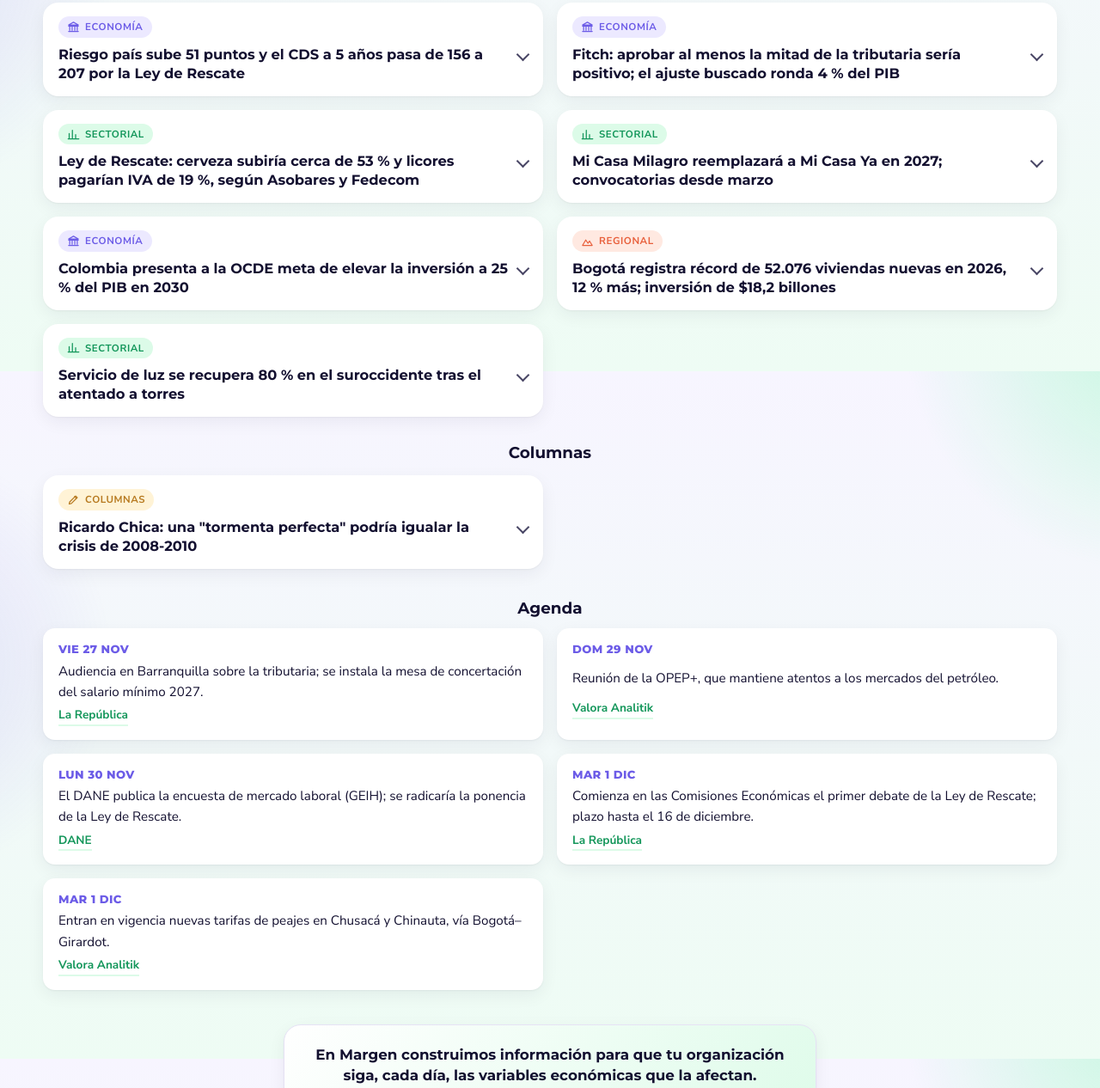
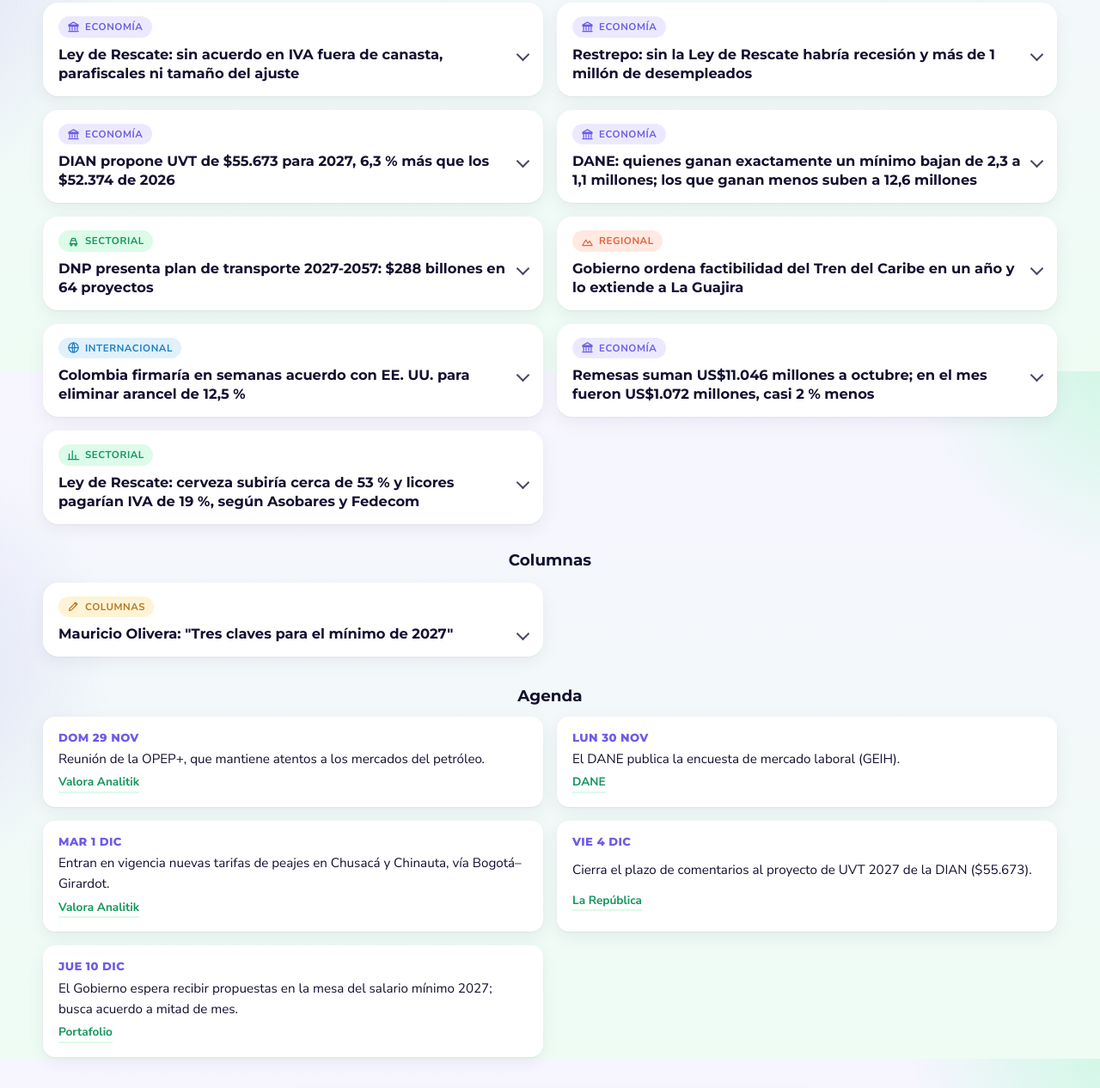
Before and after one commit to andrestrigosr-ops/resumen-economico, a plain HTML site: page index.html in a window 1280 px wide. Shown: the part 368-1634 px from the top of the page at 86% size. Drawn offline with Linux system fonts and the light colour scheme.

Commit message:
Resumen 28 nov 2026
Co-Authored-By: Claude Sonnet 5.5 <noreply@anthropic.com>
Claude-Session: https://claude.ai/code/session_016qAKpd2c2daH3KfJhQs4fg

```diff
--- a/index.html
+++ b/index.html
@@ -159,44 +159,50 @@ li.destacada{outline:3px solid var(--mint);outline-offset:3px}
 <div id="contenido">
 <!-- INICIO CONTENIDO -->
   <h1>Economía Hoy</h1>
-  <p class="fecha">Viernes 27 de noviembre de 2026 · actualizado a las 6:00 a. m. (hora de Bogotá)</p>
+  <p class="fecha">Sábado 28 de noviembre de 2026 · actualizado a las 12:00 a. m. (hora de Bogotá)</p>
   <h2 class="seccion-titulo">Noticias</h2>
   <ol>
     <li><span class="tag">Economía</span>
-      <h3 class="titular">Riesgo país sube 51 puntos y el CDS a 5 años pasa de 156 a 207 por la Ley de Rescate</h3>
-      <p>Entre el 13 y el 25/11/2026 (Bloomberg); el TES a 10 años llegó a 13,26 %. Influyen las dudas sobre el articulado, la reversión de medidas del IVA y el impuesto de renta corporativo. El primer debate empezaría el martes. <a href="https://www.larepublica.co/economia/riesgo-pais-subio-51-puntos-a-niveles-de-hace-siete-meses-por-la-ley-de-rescate-4533495">La República, 26/11/2026</a></p></li>
+      <h3 class="titular">Ley de Rescate: sin acuerdo en IVA fuera de canasta, parafiscales ni tamaño del ajuste</h3>
+      <p>El ponente Santiago Castro dijo el 27/11/2026 que el diálogo sigue el fin de semana y busca cerrar la ponencia a inicios de la próxima semana. El Gobierno ya renunció al IVA sobre la canasta familiar y a la medicina prepagada. El primer debate no está confirmado. <a href="https://www.larepublica.co/economia/todavia-no-hay-acuerdos-sobre-lo-fundamental-en-la-ley-de-rescate-economico-4535462">La República, 27/11/2026</a></p></li>
     <li><span class="tag">Economía</span>
-      <h3 class="titular">Fitch: aprobar al menos la mitad de la tributaria sería positivo; el ajuste buscado ronda 4 % del PIB</h3>
-      <p>Según un informe de Itaú que cita a Fitch, descartó un impago inmediato si no se obtienen $30 billones (1,4 % del PIB). Itaú ve una referencia de 6,95 % para el salario mínimo, con inflación esperada de 6,8 %. <a href="https://www.larepublica.co/economia/aprobar-al-menos-la-mitad-de-la-tributaria-seria-positivo-para-evaluacion-de-fitch-4534164">La República, 26/11/2026</a></p></li>
+      <h3 class="titular">Restrepo: sin la Ley de Rescate habría recesión y más de 1 millón de desempleados</h3>
+      <p>El vicepresidente dijo en la Asamblea de Anif que se requiere un ajuste fiscal cercano a 4,7 % del PIB hasta 2030, y que los nuevos tributos deben recaer en quienes tienen mayor capacidad económica. <a href="https://www.larepublica.co/economia/restrepo-advierte-que-colombia-podria-entrar-en-recesion-si-se-hunde-la-ley-de-rescate-economico-4535293">La República, 27/11/2026</a></p></li>
+    <li><span class="tag">Economía</span>
+      <h3 class="titular">DIAN propone UVT de $55.673 para 2027, 6,3 % más que los $52.374 de 2026</h3>
+      <p>El proyecto de resolución, publicado el 25/11/2026, usa el IPC de ingresos medios certificado por el DANE (6,30 %). Los comentarios se reciben hasta el 4/12/2026; la resolución rige desde el día siguiente a su publicación. <a href="https://www.larepublica.co/economia/la-dian-plantea-subir-la-uvt-a-55-673-en-2027-un-aumento-de-6-3-frente-a-este-ano-4535269">La República, 27/11/2026</a></p></li>
+    <li><span class="tag">Economía</span>
+      <h3 class="titular">DANE: quienes ganan exactamente un mínimo bajan de 2,3 a 1,1 millones; los que ganan menos suben a 12,6 millones</h3>
+      <p>Según cifras del DANE citadas el 27/11/2026, quienes ganan menos de un mínimo pasaron de 11,4 a 12,6 millones y quienes ganan entre uno y dos mínimos suman 6,9 millones. <a href="https://www.larepublica.co/economia/personas-que-ganan-un-minimo-pasaron-de-2-3-millones-en-2025-a-1-1-millones-este-ano-4535335">La República, 27/11/2026</a></p></li>
+    <li><span class="tag">Sectorial</span>
+      <h3 class="titular">DNP presenta plan de transporte 2027-2057: $288 billones en 64 proyectos</h3>
+      <p>Carreteras suman $148,4 billones y trenes $110 billones. La fase 1 (36 proyectos) cuesta $179 billones. Meta: bajar costos logísticos de 15,6 % a 13,5 % de las ventas en 2035. Son proyecciones, sin financiación garantizada. <a href="https://www.portafolio.co/economia/infraestructura/dnp-proyecta-invertir-288-billones-en-64-proyectos-de-transporte-para-conectar-a-colombia-durante-tres-decadas-507269">Portafolio, 27/11/2026</a></p></li>
+    <li><span class="tag">Regional</span>
+      <h3 class="titular">Gobierno ordena factibilidad del Tren del Caribe en un año y lo extiende a La Guajira</h3>
+      <p>El presidente De la Espriella anunció el 27/11/2026 estudios a cargo de MinTransporte y la FDN. La prefactibilidad de Findeter estimó $6,6 billones para 359 km entre Cartagena y Valledupar, con enlace en Chiriguaná. <a href="https://www.valoraanalitik.com/de-la-espriella-ordena-realizar-estudios-definitivos-construir-tren-del-caribe/">Valora Analitik, 27/11/2026</a></p></li>
+    <li><span class="tag">Internacional</span>
+      <h3 class="titular">Colombia firmaría en semanas acuerdo con EE. UU. para eliminar arancel de 12,5 %</h3>
+      <p>El ministro de Comercio, Mauricio Gómez, dijo el 27/11/2026 que EE. UU. aplica ese arancel desde julio (Sección 301) y que Colombia expidió el Decreto 1444 contra importaciones con trabajo forzoso. Prevé firmar con Japón en marzo. <a href="https://www.valoraanalitik.com/de-la-espriella-firmara-acuerdo-ee-uu-eliminar-aranceles-convenio-japon/">Valora Analitik, 27/11/2026</a></p></li>
+    <li><span class="tag">Economía</span>
+      <h3 class="titular">Remesas suman US$11.046 millones a octubre; en el mes fueron US$1.072 millones, casi 2 % menos</h3>
+      <p>Según datos del Banco de la República, el acumulado de 2026 ya supera el total de 2023 (US$10.091 millones), pero está por debajo de 2024 (US$11.848 millones) y 2025 (US$13.098 millones). <a href="https://www.larepublica.co/economia/los-ingresos-por-remesas-alcanzaron-us-11-046-millones-con-corte-a-octubre-4535912">La República, 27/11/2026</a></p></li>
     <li><span class="tag">Sectorial</span>
       <h3 class="titular">Ley de Rescate: cerveza subiría cerca de 53 % y licores pagarían IVA de 19 %, según Asobares y Fedecom</h3>
       <p>El texto de MinHacienda suma $330 por grado alcoholimétrico y 10 % sobre el precio al público a la cerveza; en licores, IVA de 5 % a 19 %. Fedecom: 450.000 tiendas venden 92 % de la cerveza. <a href="https://www.larepublica.co/economia/la-cerveza-en-las-tiendas-de-barrio-seria-alrededor-de-50-mas-cara-con-la-ley-de-rescate-4534705">La República, 27/11/2026</a></p></li>
-    <li><span class="tag">Sectorial</span>
-      <h3 class="titular">Mi Casa Milagro reemplazará a Mi Casa Ya en 2027; convocatorias desde marzo</h3>
-      <p>MinVivienda proyecta $20,16 billones para vivienda y agua en el cuatrienio y $5 billones por Obras por Impuestos. Depende de vigencias futuras con Hacienda y del Plan de Desarrollo. El sismo dejó $19,7 billones en daños de vivienda. <a href="https://www.larepublica.co/economia/subsidios-de-vivienda-regresaran-en-2027-con-el-programa-mi-casa-milagro-4534053">La República, 26/11/2026</a></p></li>
-    <li><span class="tag">Economía</span>
-      <h3 class="titular">Colombia presenta a la OCDE meta de elevar la inversión a 25 % del PIB en 2030</h3>
-      <p>La viceministra Daniella Restrepo expuso las prioridades del Plan de Desarrollo 2026-2030: agroindustria, bioeconomía y minerales de la transición, además de simplificar trámites y barreras a proyectos. <a href="https://www.valoraanalitik.com/colombia-presento-ante-la-ocde-su-plan-para-transformar-la-economia-al-2030/">Valora Analitik, 26/11/2026</a></p></li>
-    <li><span class="tag">Regional</span>
-      <h3 class="titular">Bogotá registra récord de 52.076 viviendas nuevas en 2026, 12 % más; inversión de $18,2 billones</h3>
-      <p>Camacol: la VIS superó 40.000 unidades y la No VIS bajó de 13.595 a 11.918. Las ventas VIS sumaron $10,695 billones. Los municipios aledaños de Cundinamarca cayeron 9 %. <a href="https://www.valoraanalitik.com/bogota-alcanzo-maximo-historico-de-vivienda-nueva-en-2026-registro-52-076-unidades-vis-siguen-liderando/">Valora Analitik, 26/11/2026</a></p></li>
-    <li><span class="tag">Sectorial</span>
-      <h3 class="titular">Servicio de luz se recupera 80 % en el suroccidente tras el atentado a torres</h3>
-      <p>Sin fecha de recuperación total para los departamentos afectados, según el reporte del 26/11/2026. El día anterior XM reportaba 68 % de la demanda restablecida. <a href="https://www.larepublica.co/economia/servicio-de-luz-se-ha-recuperado-en-80-tras-atentado-a-torres-en-el-suroccidente-4533987">La República, 26/11/2026</a></p></li>
   </ol>
   <h2 class="seccion-titulo">Columnas</h2>
   <ol>
     <li><span class="tag">Columnas</span>
-      <h3 class="titular">Ricardo Chica: una "tormenta perfecta" podría igualar la crisis de 2008-2010</h3>
-      <p>Portafolio, 25/11/2026. Plantea que la fragilidad financiera, la guerra en Medio Oriente y el desinfle de la burbuja de la IA podrían combinarse, con riesgo de crisis de deuda. <a href="https://www.portafolio.co/opinion/analisis/recesion-o-depresion-507119">Portafolio</a></p></li>
+      <h3 class="titular">Mauricio Olivera: "Tres claves para el mínimo de 2027"</h3>
+      <p>La República, 27/11/2026. Columna del vicerrector financiero de la U. de los Andes sobre la discusión del salario mínimo de 2027. <a href="https://www.larepublica.co/analisis/mauricio-olivera-2736594/tres-claves-para-el-minimo-de-2027-4534766">La República</a></p></li>
   </ol>
   <h2 class="agenda-titulo">Agenda</h2>
   <ul class="agenda">
-    <li><time>Vie 27 nov</time> <span>Audiencia en Barranquilla sobre la tributaria; se instala la mesa de concertación del salario mínimo 2027.</span> <a href="https://www.larepublica.co/economia/el-salario-minimo-del-proximo-ano-empezara-a-discutirse-con-productividad-de-0-15-4532956">La República</a></li>
     <li><time>Dom 29 nov</time> <span>Reunión de la OPEP+, que mantiene atentos a los mercados del petróleo.</span> <a href="https://www.valoraanalitik.com/dolar-en-colombia-se-desploma-mas-de-60-y-cierra-en-3-555-a-pesar-de-haberse-acercado-a-los-3-700/">Valora Analitik</a></li>
-    <li><time>Lun 30 nov</time> <span>El DANE publica la encuesta de mercado laboral (GEIH); se radicaría la ponencia de la Ley de Rescate.</span> <a href="https://www.dane.gov.co/index.php/calendario">DANE</a></li>
-    <li><time>Mar 1 dic</time> <span>Comienza en las Comisiones Económicas el primer debate de la Ley de Rescate; plazo hasta el 16 de diciembre.</span> <a href="https://www.larepublica.co/economia/ponencia-de-la-ley-de-rescate-se-radicara-el-lunes-y-el-debate-iniciara-el-1-de-diciembre-4532208">La República</a></li>
+    <li><time>Lun 30 nov</time> <span>El DANE publica la encuesta de mercado laboral (GEIH).</span> <a href="https://www.dane.gov.co/index.php/calendario">DANE</a></li>
     <li><time>Mar 1 dic</time> <span>Entran en vigencia nuevas tarifas de peajes en Chusacá y Chinauta, vía Bogotá–Girardot.</span> <a href="https://www.valoraanalitik.com/peajes-de-chusaca-y-chinauta-tendran-nuevas-tarifas-en-diciembre/">Valora Analitik</a></li>
+    <li><time>Vie 4 dic</time> <span>Cierra el plazo de comentarios al proyecto de UVT 2027 de la DIAN ($55.673).</span> <a href="https://www.larepublica.co/economia/la-dian-plantea-subir-la-uvt-a-55-673-en-2027-un-aumento-de-6-3-frente-a-este-ano-4535269">La República</a></li>
+    <li><time>Jue 10 dic</time> <span>El Gobierno espera recibir propuestas en la mesa del salario mínimo 2027; busca acuerdo a mitad de mes.</span> <a href="https://www.portafolio.co/economia/gobierno/salario-minimo-2027-el-gobierno-apunta-a-cerrar-acuerdo-a-mitad-de-diciembre-507288">Portafolio</a></li>
   </ul>
 <!-- FIN CONTENIDO -->
 </div>
```
